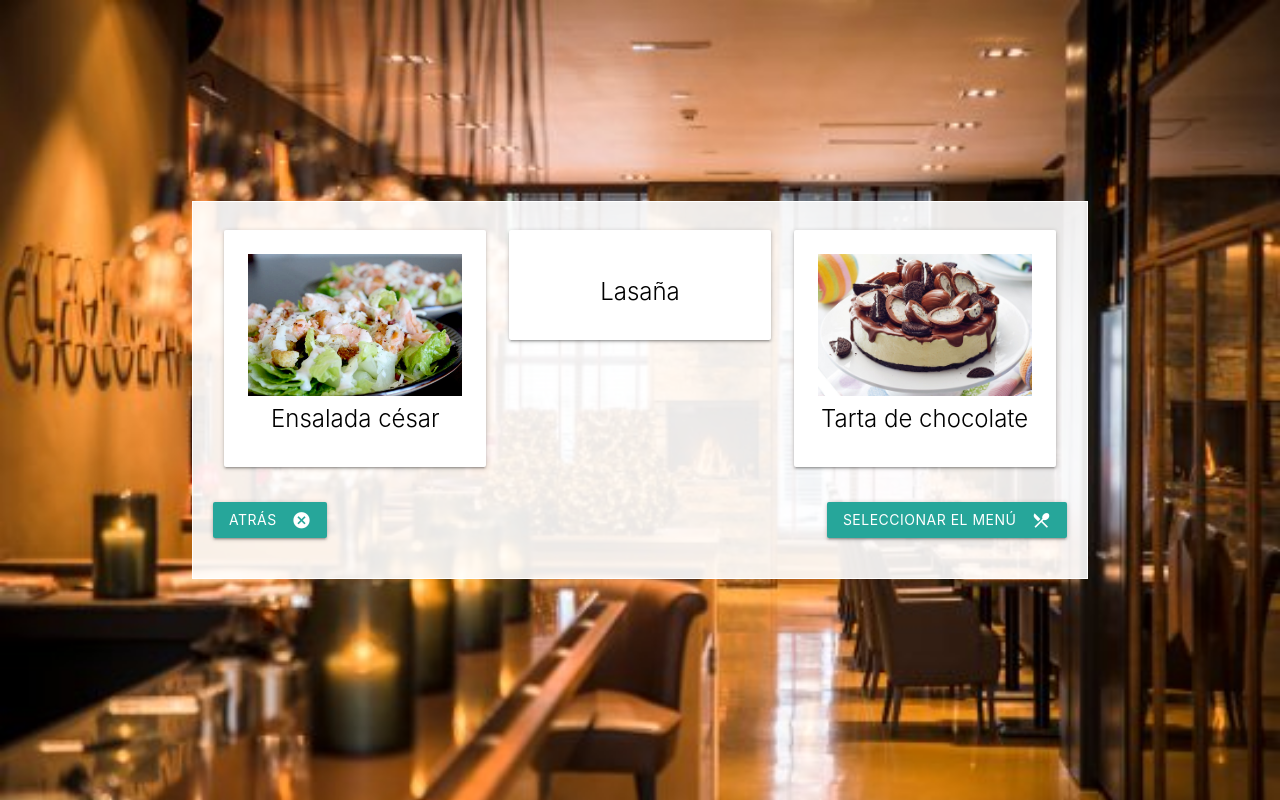
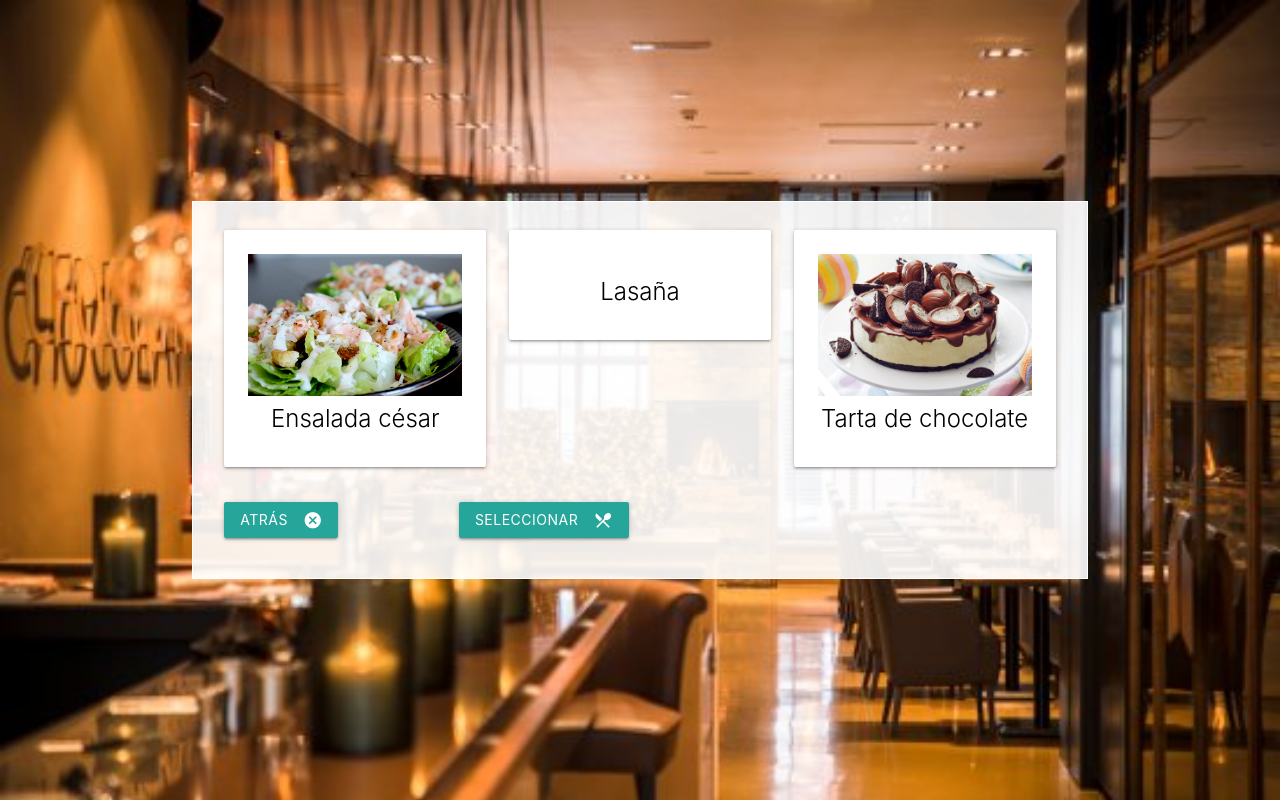
Before and after one commit to JoseLomero/PracticaMaterialize, a plain HTML site: page menu_del_dia.html in a window 1280 px wide. Drawn offline with Linux system fonts and the light colour scheme.

Commit message:
Arreglado responisve

```diff
--- a/menu_del_dia.html
+++ b/menu_del_dia.html
@@ -48,6 +48,7 @@
                 </div>
             </div>
             <div class="row">
+                <div class="col s12 m6">
                     <a href="pedidos.html">
                         <button class="btn waves-effect waves-light left">Atrás
                             <i class="material-icons right">cancel</i>
@@ -55,10 +56,11 @@
                     </a>
 
                     <a href="pedidos.html">
-                    <button class="btn waves-effect waves-light right" type="submit" name="action">Seleccionar el menú
+                        <button class="btn waves-effect waves-light right" type="submit" name="action">Seleccionar
                             <i class="material-icons right">local_dining</i>
                         </button>
                     </a>
+                </div>
             </div>
         </div>
     </div>
@@ -66,4 +68,5 @@
     <!--JavaScript at end of body for optimized loading-->
     <script type="text/javascript" src="js/materialize.min.js"></script>
 </body>
+
 </html>
```
Also changed, not shown: factura.html (+2 -0 lines), pedidos.html (+0 -4 lines). Lines whose indentation alone changed are shown as unchanged.
